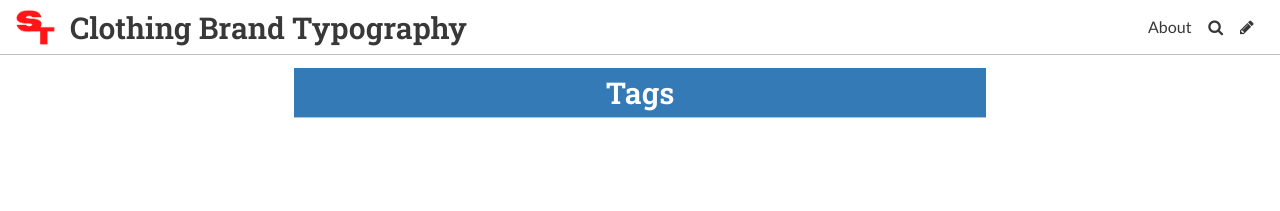
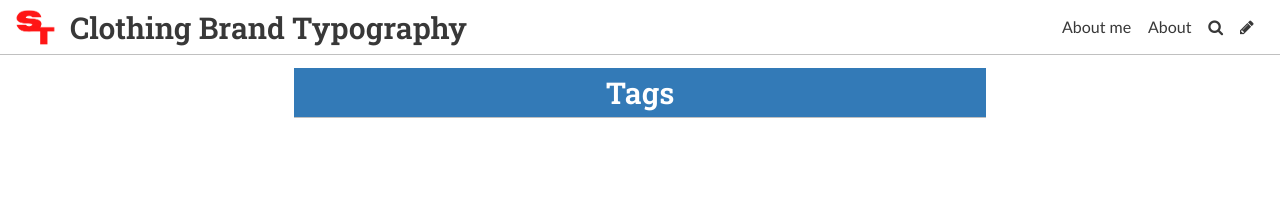
Before and after one commit to sabriinandrade/naosei, a Jekyll site: the page built from pages/tags.md, in a window 1280 px wide. Shown: the top 211 px of the page. Built offline with Jekyll 4.4.1, drawn with Linux system fonts in a browser that asks for light colours; some web fonts are replaced.

Commit message:
Update Settings “general”

```diff
--- a/_data/settings.yml
+++ b/_data/settings.yml
@@ -9,3 +9,6 @@
 gridlayout: true
 fixednavbar: false
 upzoom: true
+items:
+  - name: About me
+    siteurl: /aboutme
```
